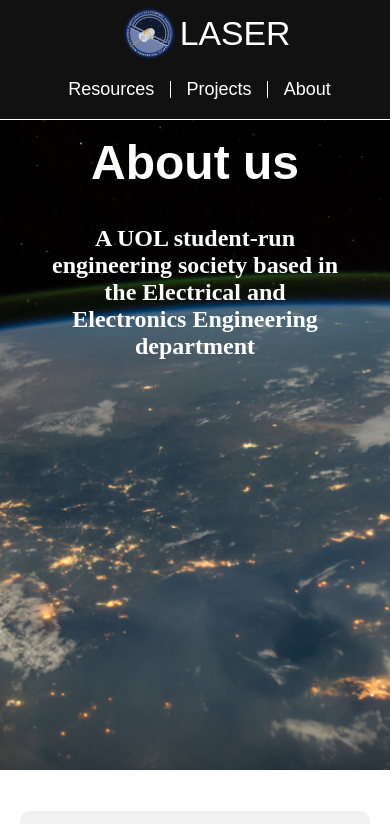
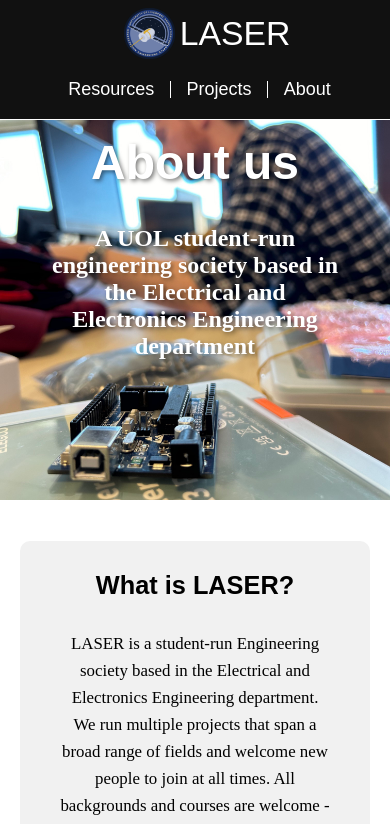
Before and after one commit to HarvMatthews/LASERWebsite, a SvelteKit app: page /about in a window 390 px wide. Shown: the top 824 px of the page. Built offline with nearby package versions, Linux system fonts and the light colour scheme.

Commit message:
Tweaks to readability

```diff
--- a/src/routes/+page.svelte
+++ b/src/routes/+page.svelte
@@ -47,6 +47,8 @@
         padding: 20px;
         font-size: 3rem;
         margin: 10px 0;
+        text-shadow: 2px 2px 4px rgba(0, 0, 0, 0.5);
+
     }
 
     .header h2 {
@@ -54,6 +56,7 @@
         padding: 20px;
         font-size: 1.5rem;
         margin: 10px 0;
+        text-shadow: 2px 2px 4px rgba(0, 0, 0, 0.5);
     }
 
     .buttons {
--- a/src/routes/about/+page.svelte
+++ b/src/routes/about/+page.svelte
@@ -14,10 +14,10 @@
     }
 
     .header {
-        background-image: url('/src/lib/assets/background-2.jpg');
+        background-image: url('/src/lib/assets/about/header0.jpg');
         background-size: cover;
         background-repeat: no-repeat;
-        background-position: 50% 35%;
+        background-position: 50% 80%;
         text-align: center;
         padding: 40px;
         color: white;
@@ -29,6 +29,8 @@
         padding: 20px;
         font-size: 3rem;
         margin: 10px 0;
+        z-index: 1;
+        text-shadow: 2px 2px 4px rgba(0, 0, 0, 0.5);
     }
 
     .header h2 {
@@ -36,6 +38,8 @@
         padding: 20px;
         font-size: 1.5rem;
         margin: 10px 0;
+        z-index: 1;
+        text-shadow: 2px 2px 4px rgba(0, 0, 0, 0.5);
     }
 
     .buttons {
@@ -156,8 +160,10 @@
 
 
     @media (max-width: 768px) {
-        .header {
-        height: 620px;
+
+    .header {
+        background-position: 50% 50%;
+        height: 350px;
     }
 
     .header h1 {
--- a/src/routes/resources/hear/+page.svelte
+++ b/src/routes/resources/hear/+page.svelte
@@ -38,6 +38,7 @@
       color: rgb(255, 255, 255);
       padding: 20px;
       margin: 10px auto;
+      text-shadow: 2px 2px 4px rgba(0, 0, 0, 0.5);
     }
 
     .header h2 {
@@ -46,6 +47,7 @@
       color: rgb(255, 255, 255);
       padding: 20px;
       margin: 10px auto;
+      text-shadow: 2px 2px 4px rgba(0, 0, 0, 0.5);
     }
 
     .buttons {
```
Also changed, not shown: src/lib/assets/about/header0.jpg (added).
